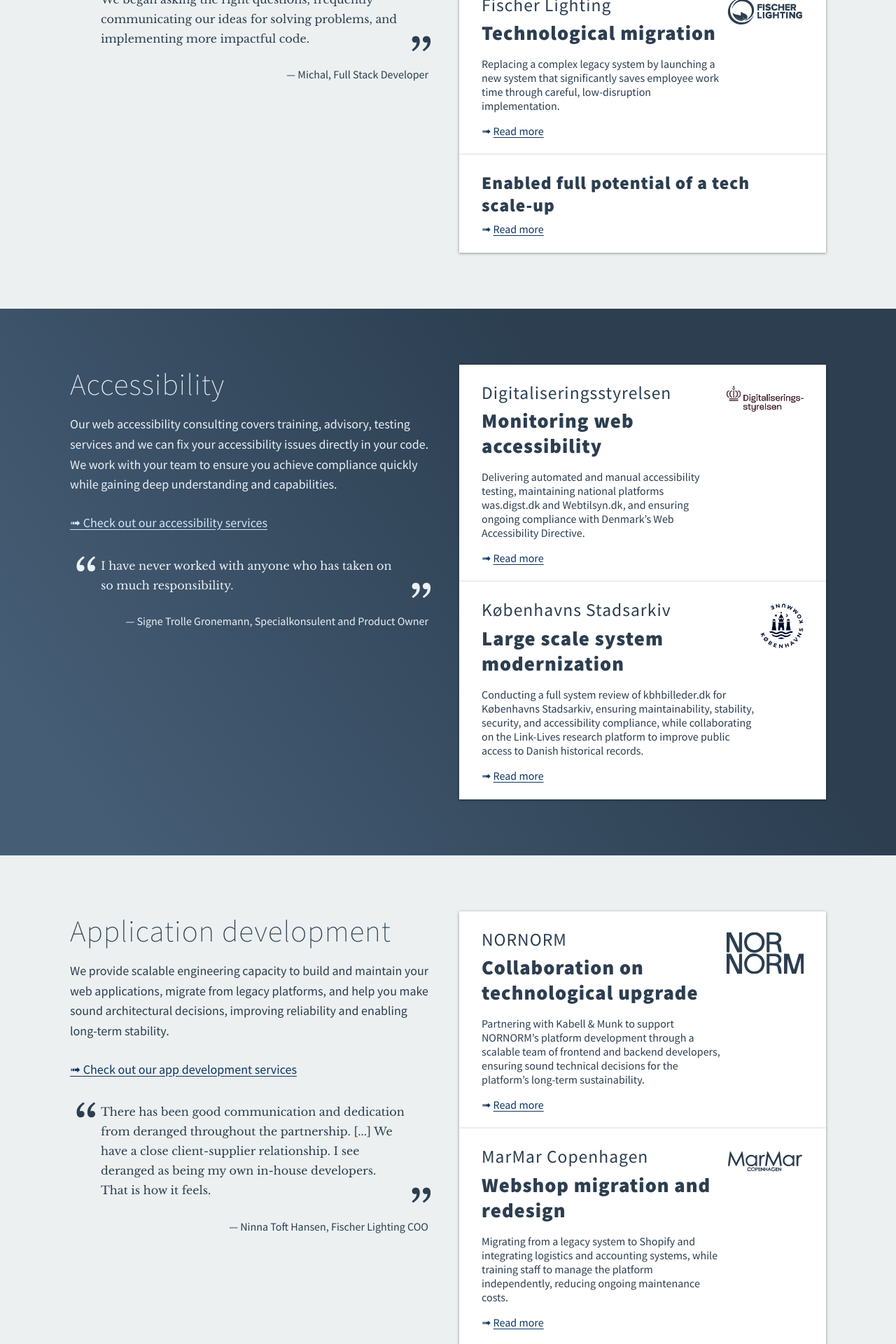
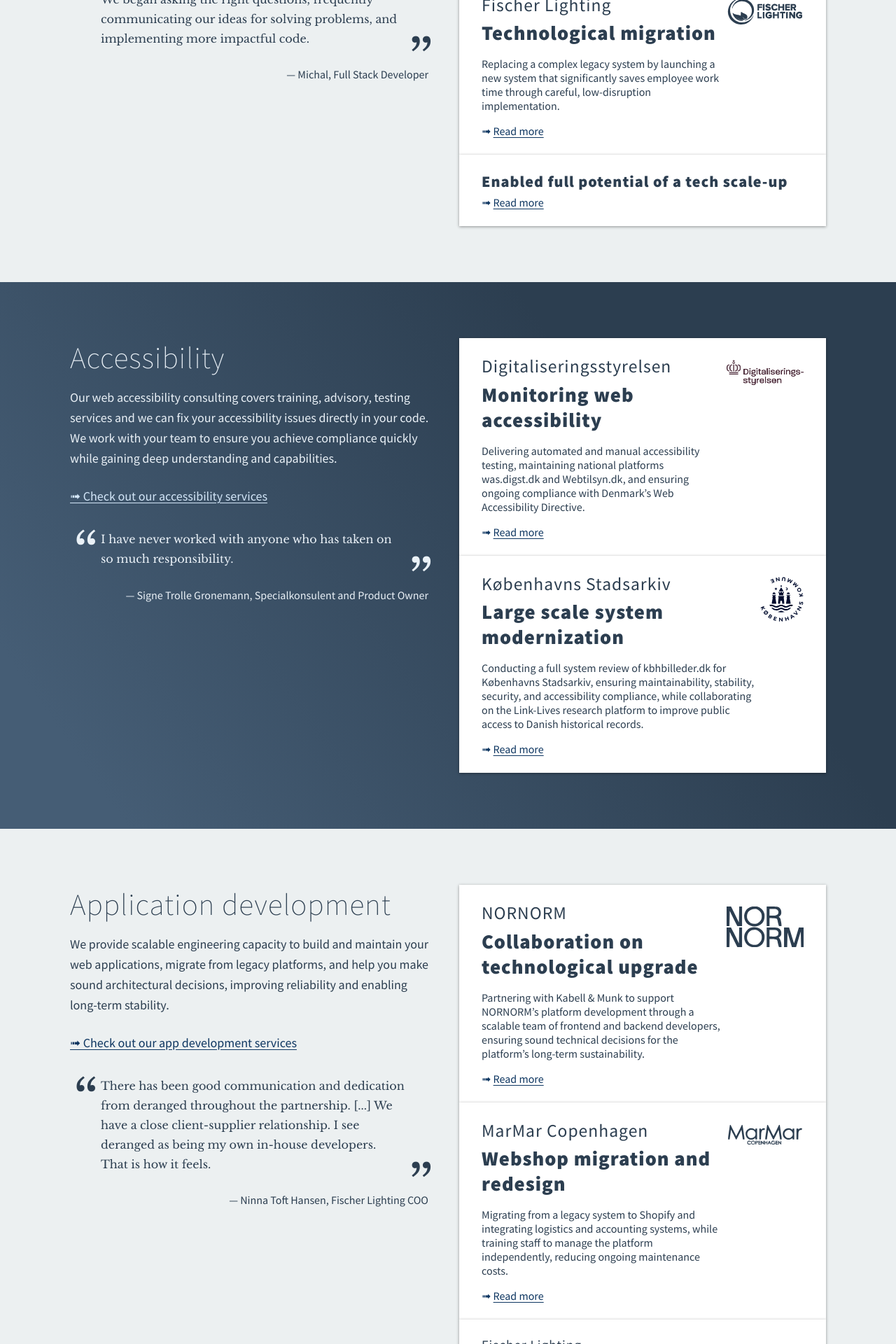
Before and after one commit to derangeddk/deranged.dk, a Jekyll site: the page built from cases/index.html, in a window 1280 px wide. Shown: the part 957-2877 px from the top of the page at 70% size. Built offline with Jekyll 4.4.1, drawn with Linux system fonts in a browser that asks for light colours; some web fonts are replaced; comment, search, counter and statistics services are not loaded.

Commit message:
Case element small with decreased font size

```diff
--- a/_sass/cases.scss
+++ b/_sass/cases.scss
@@ -63,8 +63,8 @@
     margin-bottom: 1rem;
     text-align: left;
     &.small {
-        font-size: 1.6rem;
-        margin-bottom: 0.5rem;
+        font-size: 1.4rem;
+        margin-bottom: 0.4rem;
     }
 }
 
@@ -77,7 +77,7 @@
     margin-bottom: 0.4rem;
     text-align: left;
     &.small {
-        font-size: 1.4rem;
+        font-size: 1.2rem;
     }
 }
 
```
